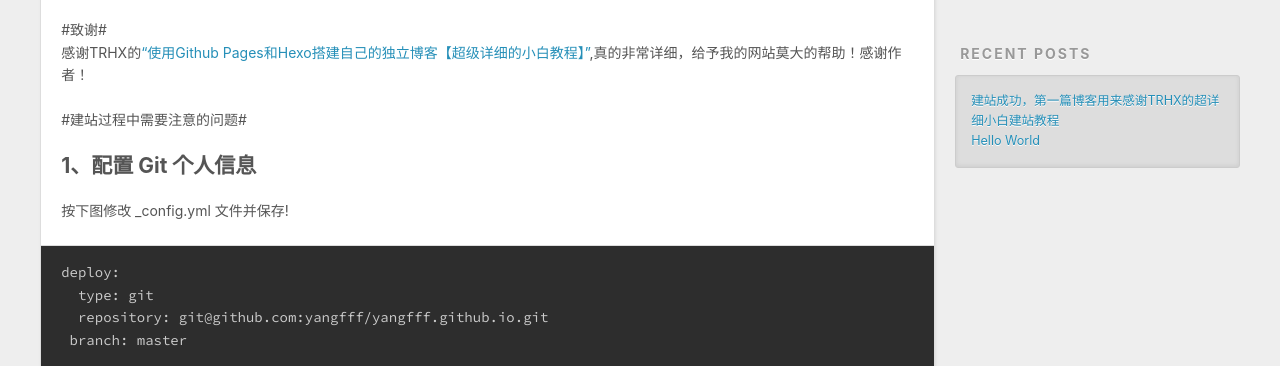
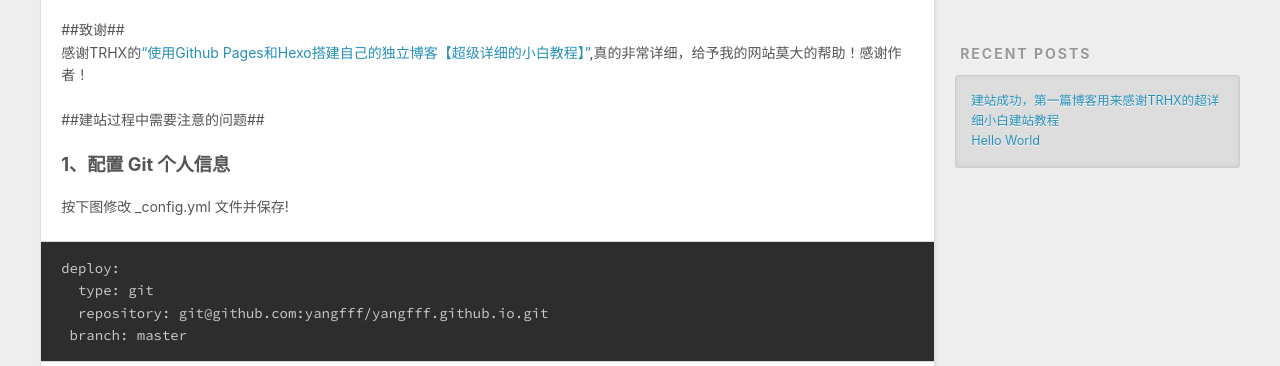
Before and after one commit to yangfff/yangfff.github.io, a plain HTML site: page 2019/07/29/建站成功，第一篇博客用来感谢TRHX的超详细小白建站教程/index.html in a window 1280 px wide. Shown: the part 434-800 px from the top of the page. Drawn offline with nearby package versions, Linux system fonts and the light colour scheme.

Commit message:
Site updated: 2019-07-29 21:00:17

```diff
--- a/2019/07/29/建站成功，第一篇博客用来感谢TRHX的超详细小白建站教程/index.html
+++ b/2019/07/29/建站成功，第一篇博客用来感谢TRHX的超详细小白建站教程/index.html
@@ -7,18 +7,18 @@
 
   <title>建站成功，第一篇博客用来感谢TRHX的超详细小白建站教程 | Hexo</title>
   <meta name="viewport" content="width=device-width, initial-scale=1, maximum-scale=1">
-  <meta name="description" content="#致谢#感谢TRHX的“使用Github Pages和Hexo搭建自己的独立博客【超级详细的小白教程】”,真的非常详细，给予我的网站莫大的帮助！感谢作者！ #建站过程中需要注意的问题# 1、配置 Git 个人信息按下图修改 _config.yml 文件并保存! deploy:   type: git   repository: git@github.com:yangfff/yangfff.gith">
+  <meta name="description" content="##致谢##感谢TRHX的“使用Github Pages和Hexo搭建自己的独立博客【超级详细的小白教程】”,真的非常详细，给予我的网站莫大的帮助！感谢作者！ ##建站过程中需要注意的问题## 1、配置 Git 个人信息按下图修改 _config.yml 文件并保存! deploy:   type: git   repository: git@github.com:yangfff/yangfff.">
 <meta property="og:type" content="article">
 <meta property="og:title" content="建站成功，第一篇博客用来感谢TRHX的超详细小白建站教程">
 <meta property="og:url" content="http://yoursite.com/2019/07/29/建站成功，第一篇博客用来感谢TRHX的超详细小白建站教程/index.html">
 <meta property="og:site_name" content="Hexo">
-<meta property="og:description" content="#致谢#感谢TRHX的“使用Github Pages和Hexo搭建自己的独立博客【超级详细的小白教程】”,真的非常详细，给予我的网站莫大的帮助！感谢作者！ #建站过程中需要注意的问题# 1、配置 Git 个人信息按下图修改 _config.yml 文件并保存! deploy:   type: git   repository: git@github.com:yangfff/yangfff.gith">
+<meta property="og:description" content="##致谢##感谢TRHX的“使用Github Pages和Hexo搭建自己的独立博客【超级详细的小白教程】”,真的非常详细，给予我的网站莫大的帮助！感谢作者！ ##建站过程中需要注意的问题## 1、配置 Git 个人信息按下图修改 _config.yml 文件并保存! deploy:   type: git   repository: git@github.com:yangfff/yangfff.">
 <meta property="og:locale" content="default">
 <meta property="og:image" content="http://m.qpic.cn/psb?/V13nLLWw3ji19U/YeJz.yQycFUU9uspOcjVTU4VkQCqloS*z.E6d4NIXPs!/b/dLYAAAAAAAAA&bo=YgGiAAAAAAADB.M!&rf=viewer_4">
-<meta property="og:updated_time" content="2019-07-29T12:59:08.961Z">
+<meta property="og:updated_time" content="2019-07-29T13:00:07.656Z">
 <meta name="twitter:card" content="summary">
 <meta name="twitter:title" content="建站成功，第一篇博客用来感谢TRHX的超详细小白建站教程">
-<meta name="twitter:description" content="#致谢#感谢TRHX的“使用Github Pages和Hexo搭建自己的独立博客【超级详细的小白教程】”,真的非常详细，给予我的网站莫大的帮助！感谢作者！ #建站过程中需要注意的问题# 1、配置 Git 个人信息按下图修改 _config.yml 文件并保存! deploy:   type: git   repository: git@github.com:yangfff/yangfff.gith">
+<meta name="twitter:description" content="##致谢##感谢TRHX的“使用Github Pages和Hexo搭建自己的独立博客【超级详细的小白教程】”,真的非常详细，给予我的网站莫大的帮助！感谢作者！ ##建站过程中需要注意的问题## 1、配置 Git 个人信息按下图修改 _config.yml 文件并保存! deploy:   type: git   repository: git@github.com:yangfff/yangfff.">
 <meta name="twitter:image" content="http://m.qpic.cn/psb?/V13nLLWw3ji19U/YeJz.yQycFUU9uspOcjVTU4VkQCqloS*z.E6d4NIXPs!/b/dLYAAAAAAAAA&bo=YgGiAAAAAAADB.M!&rf=viewer_4">
 
     <link rel="alternate" href="/atom.xml" title="Hexo" type="application/atom+xml">
@@ -88,9 +88,9 @@
 
     <div class="article-entry" itemprop="articleBody">
 
-        <p>#致谢#<br>感谢TRHX的<a href="https://blog.csdn.net/qq_36759224/article/details/82121420" target="_blank" rel="noopener">“使用Github Pages和Hexo搭建自己的独立博客【超级详细的小白教程】”</a>,真的非常详细，给予我的网站莫大的帮助！感谢作者！</p>
-<p>#建站过程中需要注意的问题#</p>
-<h2 id="1、配置-Git-个人信息"><a href="#1、配置-Git-个人信息" class="headerlink" title="1、配置 Git 个人信息"></a>1、配置 Git 个人信息</h2><p>按下图修改 _config.yml 文件并保存!</p>
+        <p>##致谢##<br>感谢TRHX的<a href="https://blog.csdn.net/qq_36759224/article/details/82121420" target="_blank" rel="noopener">“使用Github Pages和Hexo搭建自己的独立博客【超级详细的小白教程】”</a>,真的非常详细，给予我的网站莫大的帮助！感谢作者！</p>
+<p>##建站过程中需要注意的问题##</p>
+<h3 id="1、配置-Git-个人信息"><a href="#1、配置-Git-个人信息" class="headerlink" title="1、配置 Git 个人信息"></a>1、配置 Git 个人信息</h3><p>按下图修改 _config.yml 文件并保存!</p>
 <pre><code>deploy:
   type: git
   repository: git@github.com:yangfff/yangfff.github.io.git
```
Also changed, not shown: index.html (+3 -3 lines).
